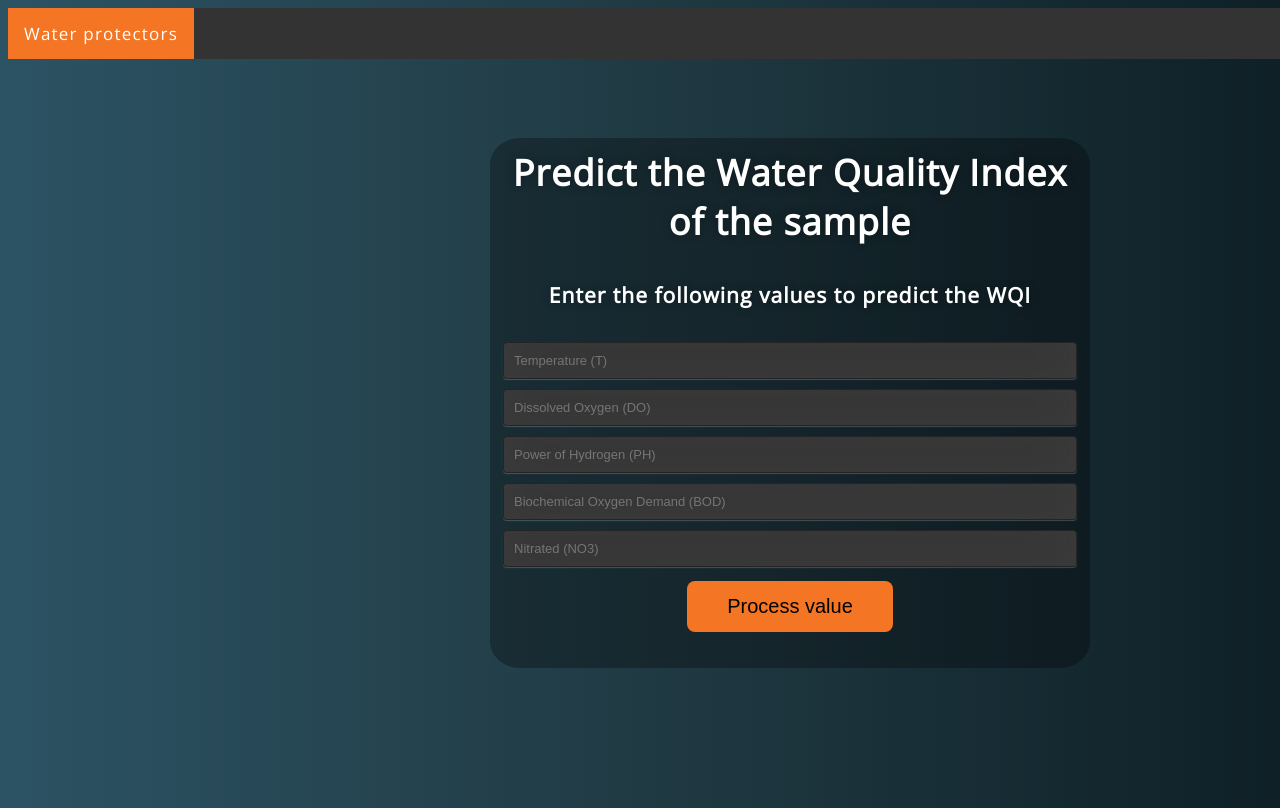
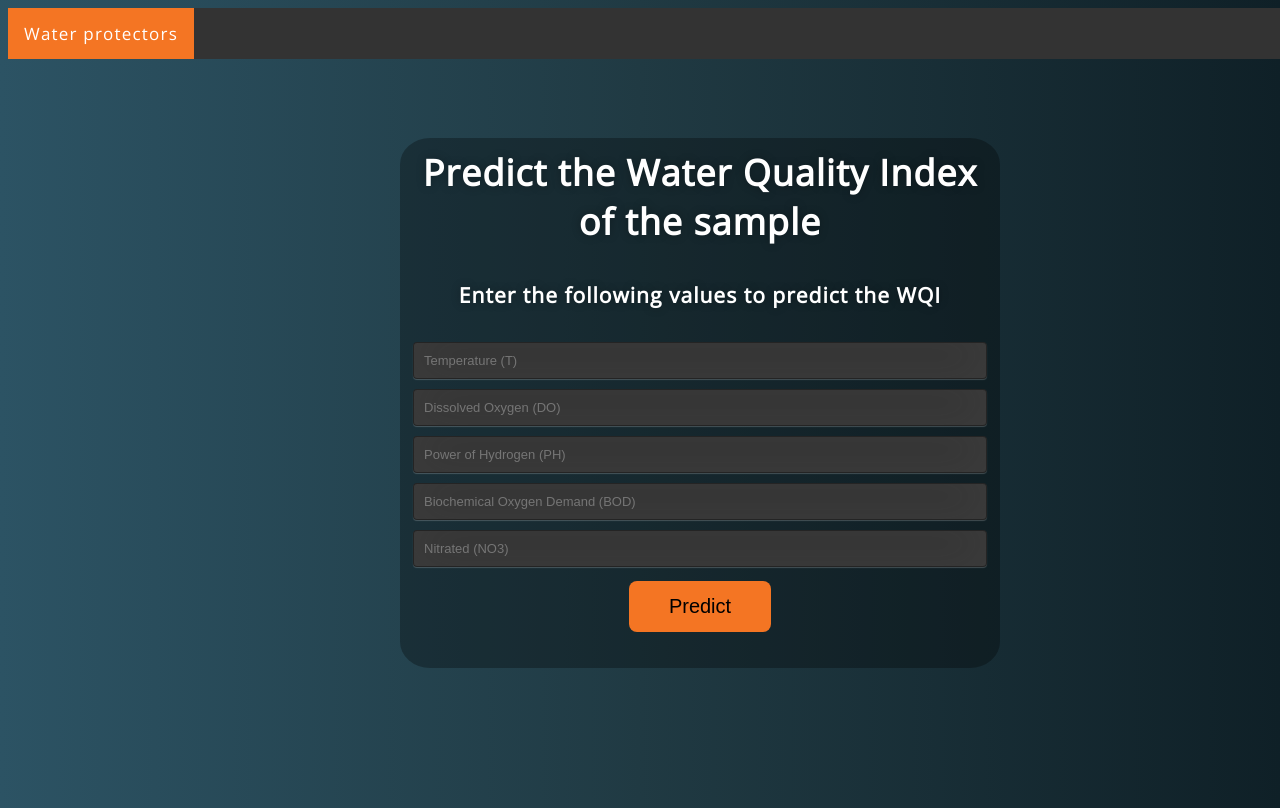
Before and after one commit to hazem555555/22, a Flask app: page / in a window 1280 px wide. Run offline with Flask 2, Linux system fonts and the light colour scheme; parts of the project's set-up code (start-up, migrations or seed data) failed here and were passed over.

Commit message:
Update index.html

```diff
--- a/templates/index.html
+++ b/templates/index.html
@@ -10,7 +10,6 @@
 <link href='https://fonts.googleapis.com/css?family=Open+Sans+Condensed:300' rel='stylesheet' type='text/css'>
 <link rel="stylesheet" href="{{ url_for('static', filename='css/style.css') }}">
 
-
 </head>
 
 <body>
@@ -20,11 +19,14 @@
 
  <div class="topnav" id="myTopnav">
   <a href="#" class="active">Water protectors</a>
+
  </div>
   <!--nav bar end-->
 
 
-    <div class="login">
+   <div class="login" style="
+   left: 550px;
+">
     <h1> Predict the Water Quality Index of the sample</h1>
     <h3 style="padding: 10px;"> Enter the following values to predict the WQI</h3>
     <form action="{{ url_for('predict')}}"method="post" style=" margin: auto;width: 100%;border: 3px solid rgba(0, 0, 0, 0);padding: 10px;">
@@ -33,9 +35,11 @@
       <input type="float" min="0" name="fuel" placeholder="Power of Hydrogen (PH)" required="required" />
       <input type="float" min="0" name="enginesize" placeholder="Biochemical Oxygen Demand (BOD)" required="required" />
       <input type="float" min="0"name="cylinders" placeholder="Nitrated (NO3)" required="required" />
-            <button type="submit" class="btn">Process value</button>
+      <button type="submit" class="btn">Predict</button>
     </form>
      {{ prediction_text }}
    </div>
+
+
  </body>
  </html>
```
Lines whose indentation alone changed are shown as unchanged.
